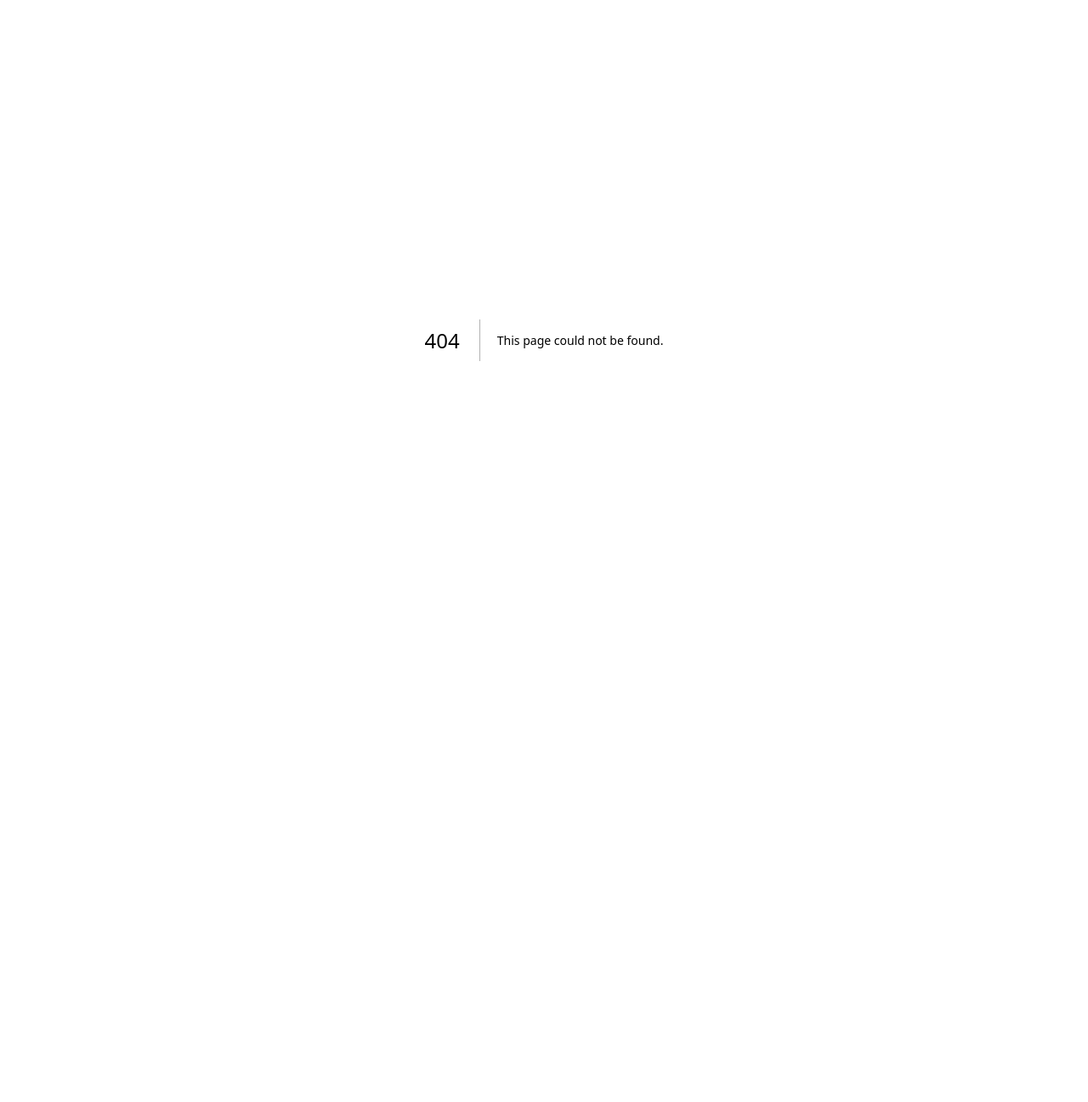
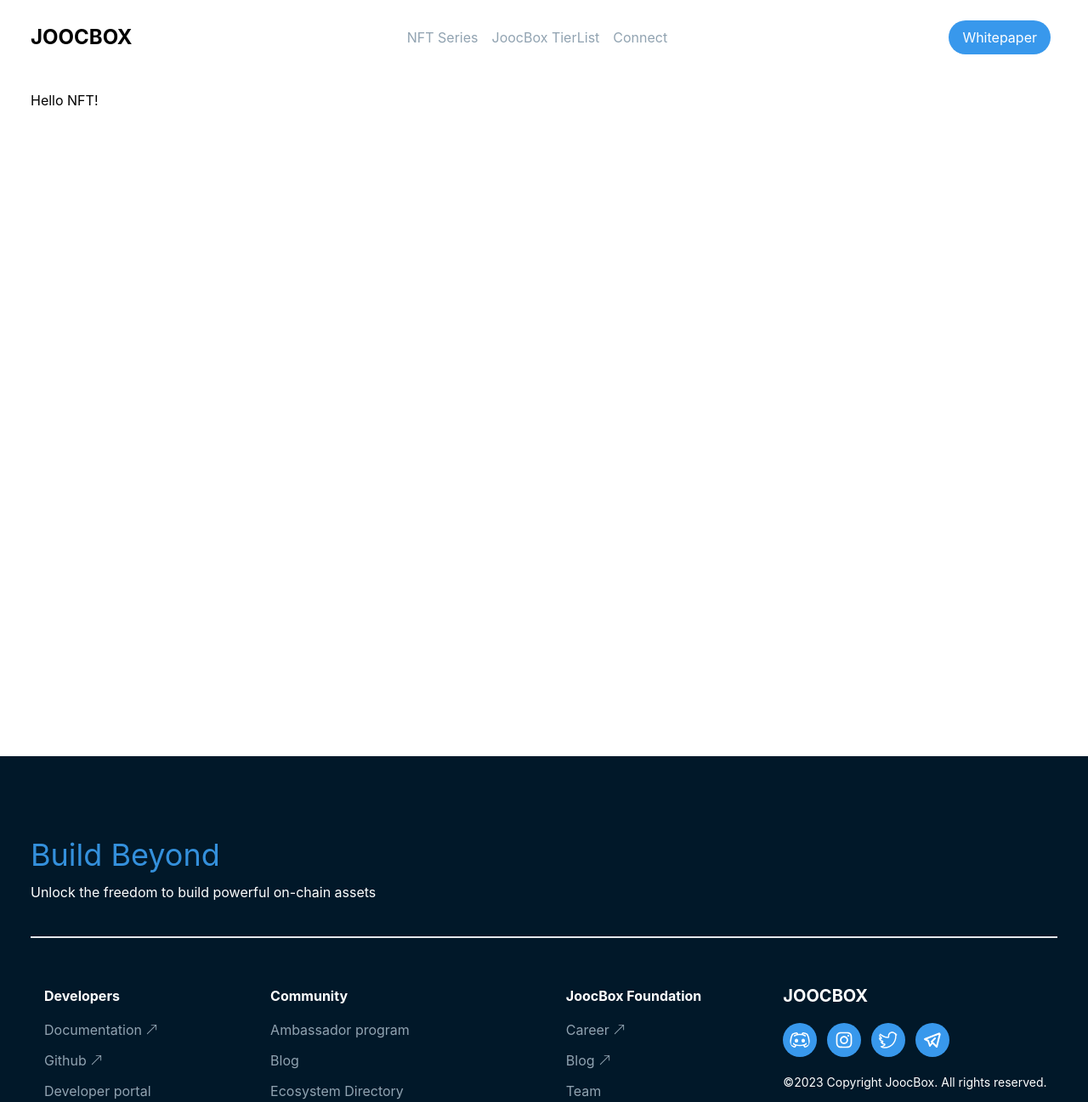
Before and after one commit to sandy2108/JoocBox-website, a Next.js app: page /nft in a window 1280 px wide. Before the commit this address had no page. Shown: the top 1297 px of the page at 85% size. Before the commit the page ends 800 px from the top, so only its background shows below. Built offline with nearby package versions, Linux system fonts and the light colour scheme.

Commit message:
footer completed

```diff
--- /dev/null
+++ b/src/components/Footer.jsx
@@ -0,0 +1,105 @@
+import React from 'react'
+import {BsArrowUpRight} from "react-icons/bs";
+import { TfiTwitter } from 'react-icons/tfi';
+import { RxDiscordLogo } from 'react-icons/rx';
+import { TbBrandTelegram } from 'react-icons/tb';
+import { AiOutlineInstagram} from 'react-icons/ai';
+import Link from 'next/link';
+
+const Footer = () => {
+  return (
+    <div className=' left-0 z-2 w-full h-full md:h-screen sm:h-full bg-[#011829]'>
+        <div className='max-w-[1240px] m-auto p-4'>
+            <div className='my-20'>
+                 <div className='border-b-2 '>
+                    <div><h1 className='text-4xl font-inter font-normal leading-10  text-[#3490dc] hover:text-[#91a3b1]'>Build Beyond</h1></div>
+                    <div><h2 className='font-inter font-normal text-500 leading-6 text-white text-base sm:text-md  my-3 mb-10'>Unlock the freedom to build powerful on-chain assets</h2></div>
+                 </div>
+                 <div className='grid grid-cols-1 lg:grid-cols-3 md:grid-cols-3 my-10 '>
+                    <div className='lg:p-4 md:p-4  md:flex lg:flex gap-3 col-span-2 justify-between'>
+                        <div>
+                            <div>
+                            <div>
+                                <h1 className='text-white font-bold text-base leading-6'>Developers</h1>
+                            </div>
+                            <div className='primary my-4 cursor-pointer'>
+                                <p className=' font-inter primary my-3 font-inter font-normal text-inter-blue text-base leading-6 flex'>Documentation <BsArrowUpRight size={15} className='font-bold ml-1 mt-1 '/></p>
+                                <p className='primary my-3 font-inter font-normal text-inter-blue text-base leading-6 flex'>Github <BsArrowUpRight size={15} className='font-bold ml-1 mt-1 '/></p>
+                                <p className='primary my-3 font-inter font-normal text-inter-blue text-base leading-6'>Developer portal</p>
+                                <p className='primary my-3 font-inter font-normal text-inter-blue text-base leading-6 flex'>Whitepaper <BsArrowUpRight size={15} className='font-bold ml-1 mt-1 '/></p>
+
+                            </div>
+                            </div>
+
+                        </div>
+                        <div>
+                        <div>
+                            <div>
+                                <h1 className='text-white font-bold text-base leading-6'>Community</h1>
+                            </div>
+                            <div className='primary my-4 cursor-pointer'>
+                                <p className='primary my-3 font-inter font-normal text-inter-blue text-base leading-6'>Ambassador program</p>
+                                <p className='primary my-3 font-inter font-normal text-inter-blue text-base leading-6'>Blog</p>
+                                <p className='primary my-3 font-inter font-normal text-inter-blue text-base leading-6'>Ecosystem Directory</p>
+                                <p className='primary my-3 font-inter font-normal text-inter-blue text-base leading-6'>Ecosystem Job Board</p>
+                                <p className='primary my-3 font-inter font-normal text-inter-blue text-base leading-6'>Community Access Program</p>
+                            </div>
+                            </div>
+                        </div>
+                        <div>
+
+                        <div>
+                            <div>
+                                <h1 className='text-white font-bold text-base leading-6 '>JoocBox Foundation</h1>
+                            </div>
+                            <div className='primary my-4 cursor-pointer'>
+
+                                <p className='primary my-3 font-inter font-normal text-inter-blue text-base leading-6 flex'>Career <BsArrowUpRight size={15} className='font-bold ml-1 mt-1 '/></p>
+                                <p className='primary my-3 font-inter font-normal text-inter-blue text-base leading-6 flex'>Blog <BsArrowUpRight size={15} className='font-bold ml-1 mt-1 '/></p>
+                                <p className='primary my-3 font-inter font-normal text-inter-blue text-base leading-6'>Team</p>
+
+                            </div>
+                            </div>
+
+                        </div>
+
+                    </div>
+                    <div className='p-4 sm:p-0 lg:ml-20 my-4'>
+                        <div className='items-center justify-between'>
+                            <div><p className='text-white font-bold text-xl mb-5 leading-6 '>JOOCBOX</p></div>
+                            <div className='flex gap-3'>
+                                <div>
+                                  <Link href="https://discord.gg/n4HE6yyu" alt="/">
+                                    <RxDiscordLogo size={40} className='bg-[#3898ec] text-white p-2 rounded-full'/>
+                                  </Link>
+                                </div>
+                                <div>
+                                  <Link href="https://www.instagram.com/thejoocbox/" alt="/">
+                                    <AiOutlineInstagram size={40} className='bg-[#3898ec] text-white p-2 rounded-full'/>
+                                  </Link>
+                                </div>
+                                <div>
+                                  <Link href="https://twitter.com" alt="/">
+                                    <TfiTwitter size={40} className='bg-[#3898ec] text-white p-2 rounded-full'/>
+                                  </Link>
+                                </div>
+                                <div>
+                                  <Link href="https://telegram.org/" alt="/">
+                                    <TbBrandTelegram size={40} className='bg-[#3898ec] text-white p-2 rounded-full'/>
+                                 </Link>
+                                </div>
+                           </div>
+                           <div><p className='text-sm  my-5 leading-5 text-white font-normal'>©2023 Copyright JoocBox. All rights reserved.</p></div>
+                        </div>
+                    </div>
+
+                 </div>
+            </div>
+
+        </div>
+
+    </div>
+  )
+}
+
+export default Footer
--- /dev/null
+++ b/src/components/Layout.jsx
@@ -0,0 +1,15 @@
+// components/Layout.js
+import Footer from './Footer';
+import Navbar from './Navbar';
+
+const Layout = ({ children }) => {
+  return (
+    <div>
+      <Navbar />
+      <div>{children}</div>
+      <Footer/>
+    </div>
+  );
+};
+
+export default Layout;
--- a/src/components/Navbar.jsx
+++ b/src/components/Navbar.jsx
@@ -30,6 +30,8 @@ const Navbar = () => {
     setIsDropdownOpen(!isDropdownOpen);
   };
 
+
+
   const dropdownContent = () => {
     return (
       <div className='max-w-[1240px] m-auto p-4 border-r-4'>
@@ -38,7 +40,7 @@ const Navbar = () => {
             key={index}
             className='px-4 py-2 text-base font-normal primary'
           >
-            {item.hoverText}
+            <Link href={`${item.url}`}> {item.hoverText} </Link>
           </h1>
         ))}
       </div>
@@ -55,7 +57,7 @@ const Navbar = () => {
             className='text-base font-normal primary my-3'
             onClick={item.hoverText === 'NFT Series' ? handleToggleDropdown : undefined}
           >
-            {item.hoverText}
+            <Link href={`${item.url}`}> {item.hoverText} </Link>
           </p>
         ))}
         </div>
@@ -72,20 +74,20 @@ const Navbar = () => {
   };
 
   return (
-    <div className='fixed w-full h-[90px]'>
+    <div className='relative z-2 w-full h-[90px]'>
       <div className='max-w-[1240px] m-auto p-4' onMouseLeave={handleDropdownToggle}>
         <div className='flex justify-between items-center py-2'>
           <div className='flex-start'>
-            <h1 className='text-xl sm:text-2xl font-bold cursor-pointer'>JOOCBOX</h1>
+            <Link href="/" ><h1 className='text-xl sm:text-2xl font-bold cursor-pointer'>JOOCBOX</h1></Link>
           </div>
           <div className='relative sm:flex hidden' onMouseEnter={handleMouseEnter}>
             <h1
               className='p-2 text-base font-normal text-[#91a3b1] hover:text-blue-500 cursor-pointer'
               onMouseEnter={() =>
                 handleHover([
-                  { text: 'Join Early Beta Access', hoverText: 'Join Early Beta Access' },
-                  { text: 'Join Whitelist', hoverText: 'Join Whitelist' },
-                  { text: 'JoocBox NFT Mint', hoverText: 'JoocBox NFT Mint' },
+                  { text: 'Join Early Beta Access', hoverText: 'Join Early Beta Access', url:'nft' },
+                  { text: 'Join Whitelist', hoverText: 'Join Whitelist' ,url:'whitelist'},
+                  { text: 'JoocBox NFT Mint', hoverText: 'JoocBox NFT Mint',url:'mint' },
                 ])
               }
             >
@@ -95,9 +97,9 @@ const Navbar = () => {
               className='p-2 text-base font-normal text-[#91a3b1] hover:text-blue-500 cursor-pointer'
               onMouseEnter={() =>
                 handleHover([
-                  { text: 'The Majestic Mixture (Ultra-Rare)', hoverText: 'The Majestic Mixture (Ultra-Rare)' },
-                  { text: 'The Premium Pour (Rare)', hoverText: 'The Premium Pour (Rare)' },
-                  { text: 'The Simple Squeeze (Common)', hoverText: 'The Simple Squeeze (Common)' },
+                  { text: 'The Majestic Mixture (Ultra-Rare)', hoverText: 'The Majestic Mixture (Ultra-Rare)' , url:'Majestic'},
+                  { text: 'The Premium Pour (Rare)', hoverText: 'The Premium Pour (Rare)',url:'Premium'},
+                  { text: 'The Simple Squeeze (Common)', hoverText: 'The Simple Squeeze (Common)' ,url:'Common'},
                 ])
               }
             >
@@ -107,7 +109,7 @@ const Navbar = () => {
               className='p-2 text-base font-normal text-[#91a3b1] hover:text-blue-500 cursor-pointer'
               onMouseEnter={() =>
                 handleHover([
-                  { text: 'Vendor Machines', hoverText: 'Vendor Machines' },
+                  { text: 'Vendor Machines', hoverText: 'Vendor Machines'  },
                   { text: 'Colloboration', hoverText: 'Colloboration' },
                   { text: 'Partnerships', hoverText: 'Partnerships' },
                   { text: 'Team', hoverText: 'Team' },
@@ -170,7 +172,7 @@ const Navbar = () => {
       <div
         className={
           menuOpen
-            ? 'fixed sm:hidden w-screen h-14 top-[90px] bg-[#fff] p-2 ease-in duration-350'
+            ? ' sm:hidden w-screen h-14 top-[90px] bg-[#fff] p-2 ease-in duration-350'
             : 'fixed left-[-100%] top-0 p-10 ease-in duration-500'
         }
       >
@@ -180,10 +182,10 @@ const Navbar = () => {
               className='primary text-base font-normal cursor-pointer'
               onMouseEnter={() =>
                 handleHover([
-                    { text: 'Join Early Beta Access', hoverText: 'Join Early Beta Access' },
-                    { text: 'Join Whitelist', hoverText: 'Join Whitelist' },
-                    { text: 'JoocBox NFT Mint', hoverText: 'JoocBox NFT Mint' },
-                  ])
+                  { text: 'Join Early Beta Access', hoverText: 'Join Early Beta Access', url:'nft' },
+                  { text: 'Join Whitelist', hoverText: 'Join Whitelist' ,url:'whitelist'},
+                  { text: 'JoocBox NFT Mint', hoverText: 'JoocBox NFT Mint',url:'mint' },
+                ])
               }
               onClick={toggleDivVisibility}
 
@@ -221,9 +223,9 @@ const Navbar = () => {
             </h1>
         </div>
       </div>
-      <div className='w-screen h-screen sm:hidden md:hidden mt-8'>
+      <div className=' w-screen max-h-screen lg:bg-transparent bg-white sm:bg-white sm:hidden md:hidden'>
       {isDivVisibility && (
-            <div className='w-screen h-screen border border-gray-200'>
+            <div className=' w-screen h-screen border border-gray-200'>
              <div className='grid grid-rows-2'>
                <div className='p-4 my-6 text-base primary w-screen'>
                {mobileScreenContent()}
--- a/src/pages/_document.js
+++ /dev/null
@@ -1,13 +0,0 @@
-import { Html, Head, Main, NextScript } from 'next/document'
-
-export default function Document() {
-  return (
-    <Html lang="en">
-      <Head />
-      <body>
-        <Main />
-        <NextScript />
-      </body>
-    </Html>
-  )
-}
--- a/src/pages/index.js
+++ b/src/pages/index.js
@@ -1,6 +1,7 @@
 import Image from 'next/image'
 import { Inter } from 'next/font/google'
 import Navbar from '@/components/Navbar'
+import Footer from '@/components/Footer'
 
 
 const inter = Inter({ subsets: ['latin'] })
@@ -9,6 +10,7 @@ export default function Home() {
   return (
    <>
       <Navbar/>
+      <Footer/>
    </>
 
   )
--- /dev/null
+++ b/src/pages/nft/index.js
@@ -0,0 +1,17 @@
+// pages/nft.js
+import Layout from '../../components/Layout';
+
+const NftPage = () => {
+  return (
+    <Layout>
+      <div className='w-full h-screen'>
+        <div className='max-w-[1240px] m-auto p-4'>
+        Hello NFT!
+        </div>
+
+      </div>
+    </Layout>
+  );
+};
+
+export default NftPage;
--- a/src/styles/globals.css
+++ b/src/styles/globals.css
@@ -14,3 +14,8 @@
 .primary:hover {
   color: #3490dc;
 }
+*{
+  margin: 0;
+  padding: 0;
+  box-sizing: border-box;
+}
```
